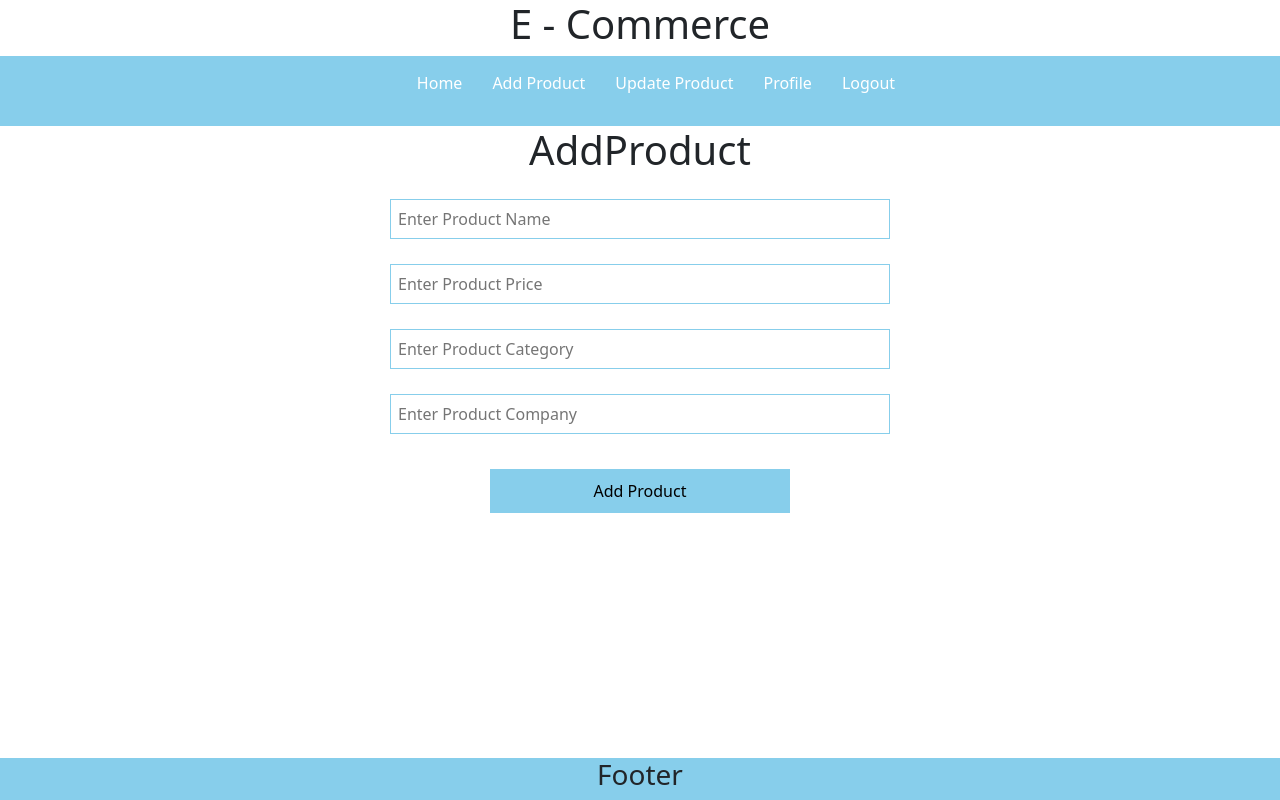
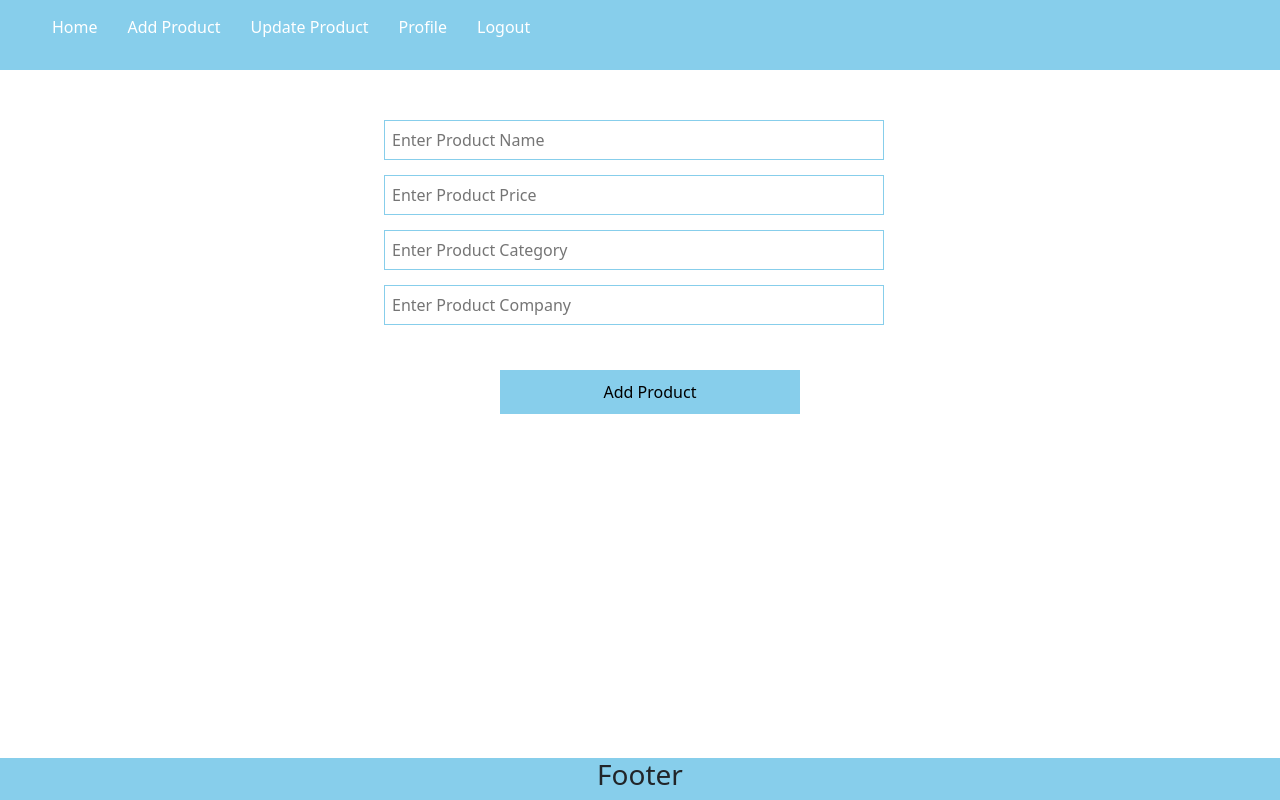
Before and after one commit to Anish010/E-commerce-basic-website-model, a React (Create React App) app in the folder front-end/: page /add in a window 1280 px wide. Built offline with nearby package versions, Linux system fonts and the light colour scheme; sample sign-in values are in the browser's storage.

Commit message:
calling api for ADD PRODUCTS, Create form validation , create router for product list api

```diff
--- a/front-end/src/App.css
+++ b/front-end/src/App.css
@@ -1,9 +1,13 @@
-.App {
+/*.App {
   text-align: center;
+}
+*/
+.AddProduct{
+  margin-top: 50px;
 }
 .inputBox{
   display: block;
-  margin:25px auto;
+  margin:15px 30%;
   padding:7px;
   width:500px;
   border : 1px solid skyblue;
@@ -11,20 +15,29 @@
 
 .register{
   margin-top: 40px;
+  text-align: center;
 }
 
 .login{
   margin-top: 40px;
+  text-align: center;
 }
 .nav-ul li{
   display : inline-block;
   padding : 10px;
 }
 
+.input-error{
+  color: red;
+  margin-left: 390px;
+  margin-top: -20px;
+  display: block;
+}
+
 .nav-ul a{
   color :#fff;
-  padding : 5px;
-  text-decoration : none
+  padding: 5px;
+    text-decoration : none
 }
 
 .appButton {
@@ -32,7 +45,7 @@
   background-color: skyblue;
   border: none;
   padding: 10px;
-  margin: 10px;
+  margin:30px 0 0 500px;
   cursor: pointer;
   /* height: auto; */
 }
--- a/front-end/src/App.js
+++ b/front-end/src/App.js
@@ -11,7 +11,6 @@ function App() {
   return (
     <div className="App">
       <BrowserRouter>
-        <h1>E - Commerce</h1>
         <Nav />
         <Routes>
           <Route element={<PrivateComponent />}>
--- a/front-end/src/components/AddProduct.js
+++ b/front-end/src/components/AddProduct.js
@@ -4,13 +4,26 @@ const AddProduct = () => {
   const [category, setCategory] = useState("");
   const [price, setPrice] = useState("");
   const [company, setCompany] = useState("");
+  const [error, setError] = useState(false);
+  const addProduct = async () => {
+    if (!name || !price || !category || !company) {
+      setError(true);
+      return false;
+    }
+    const userId = JSON.parse(localStorage.getItem("user"))._id;
+    let result = await fetch("http://localhost:5000/add-product", {
+      method: "post",
+      body: JSON.stringify({ name, price, category, company, userId }),
+      headers: {
+        "Content-Type": "application/json",
+      },
+    });
 
-  const addProduct = () => {
-    console.warn(name, price, category, company);
+    result = await result.json();
+    console.log(result);
   };
   return (
-    <div>
-      <h1>AddProduct</h1>
+    <div className="AddProduct">
       <input
         className="inputBox"
         type="text"
@@ -20,6 +33,8 @@ const AddProduct = () => {
         }}
         placeholder="Enter Product Name"
       />
+      {error && !name && <span className="input-error">Enter Valid Name</span>}
+      <i class="fa fa-inr"></i>
       <input
         className="inputBox"
         type="text"
@@ -29,6 +44,10 @@ const AddProduct = () => {
         }}
         placeholder="Enter Product Price"
       />
+
+      {error && !price && (
+        <span className="input-error">Enter Valid Price</span>
+      )}
       <input
         className="inputBox"
         type="text"
@@ -38,6 +57,9 @@ const AddProduct = () => {
         }}
         placeholder="Enter Product Category"
       />
+      {error && !category && (
+        <span className="input-error">Enter Valid Category</span>
+      )}
       <input
         className="inputBox"
         type="text"
@@ -47,6 +69,9 @@ const AddProduct = () => {
         }}
         placeholder="Enter Product Company"
       />
+      {error && !company && (
+        <span className="input-error">Enter Valid Company</span>
+      )}
       <button onClick={addProduct} className="appButton" type="button">
         Add Product
       </button>
--- a/front-end/src/components/Login.js
+++ b/front-end/src/components/Login.js
@@ -32,6 +32,7 @@ const Login = () => {
     navigate("/signup");
   };
   return (
+    <>
       <div className="login">
         <h1>Please Login !</h1>
         <input
@@ -48,6 +49,7 @@ const Login = () => {
           value={password}
           onChange={(e) => setPassword(e.target.value)}
         />
+      </div>
       <button className="appButton" type="button" onClick={handleLogin}>
         Login
       </button>
@@ -56,7 +58,7 @@ const Login = () => {
           SignUp
         </button>
       </div>
-    </div>
+    </>
   );
 };
 export default Login;
--- a/front-end/src/components/SignUp.js
+++ b/front-end/src/components/SignUp.js
@@ -32,6 +32,7 @@ const SignUp = () => {
   };
 
   return (
+    <>
       <div className="register">
         <h1>Register</h1>
         <input
@@ -55,10 +56,11 @@ const SignUp = () => {
           value={password}
           onChange={(e) => setPassword(e.target.value)}
         />
+      </div>
       <button className="appButton" type="button" onClick={collectData}>
         Sign Up
       </button>
-    </div>
+    </>
   );
 };
 
```
Also changed, not shown: 1 other file (tests, documents, lock files or other folders). Lines whose indentation alone changed are shown as unchanged.
